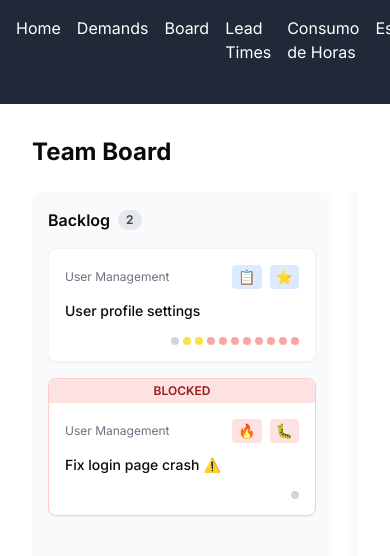
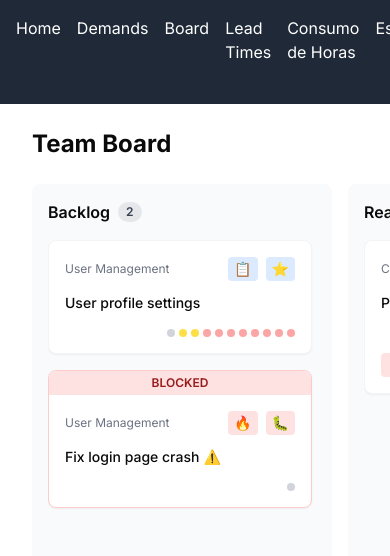
Before and after one commit to TallerWebSolutions/sr-auto, a Next.js app: page /team-board in a window 390 px wide. Shown: the top 556 px of the page. Built offline with nearby package versions, Linux system fonts and the light colour scheme.

Commit message:
refactor: improve layout and styling of TeamBoard for better usability and responsiveness

```diff
--- a/src/app/team-board/page.tsx
+++ b/src/app/team-board/page.tsx
@@ -416,20 +416,22 @@ export default function TeamBoard() {
   };
 
   return (
-    <div className="p-8">
-      <h1 className="text-2xl font-bold mb-6">Team Board</h1>
+    <div className="h-[calc(100vh-64px)] flex flex-col overflow-hidden">
+      <div className="py-6 px-8">
+        <h1 className="text-2xl font-bold">Team Board</h1>
+      </div>
 
       <TooltipProvider>
         <DragDropContext onDragEnd={onDragEnd}>
-          <div className="overflow-x-auto pb-4">
+          <div className="flex-1 overflow-x-auto overflow-y-hidden px-8 pb-4">
             <div
-              className="flex flex-row gap-4"
+              className="flex flex-row gap-4 h-full"
               style={{ minWidth: "max-content" }}
             >
               {columns.map((column) => (
                 <div
                   key={column.id}
-                  className="bg-gray-50 rounded-lg p-4 flex-shrink-0"
+                  className="bg-gray-50 rounded-lg p-4 flex-shrink-0 flex flex-col h-[calc(100vh-178px)]"
                   style={{ width: "300px" }}
                 >
                   <h3 className="font-semibold mb-4 flex items-center">
@@ -443,7 +445,7 @@ export default function TeamBoard() {
                       <div
                         {...provided.droppableProps}
                         ref={provided.innerRef}
-                        className="min-h-[400px]"
+                        className="flex-1 overflow-y-auto pr-1"
                       >
                         {column.tasks.map((task, index) => (
                           <Draggable
```
